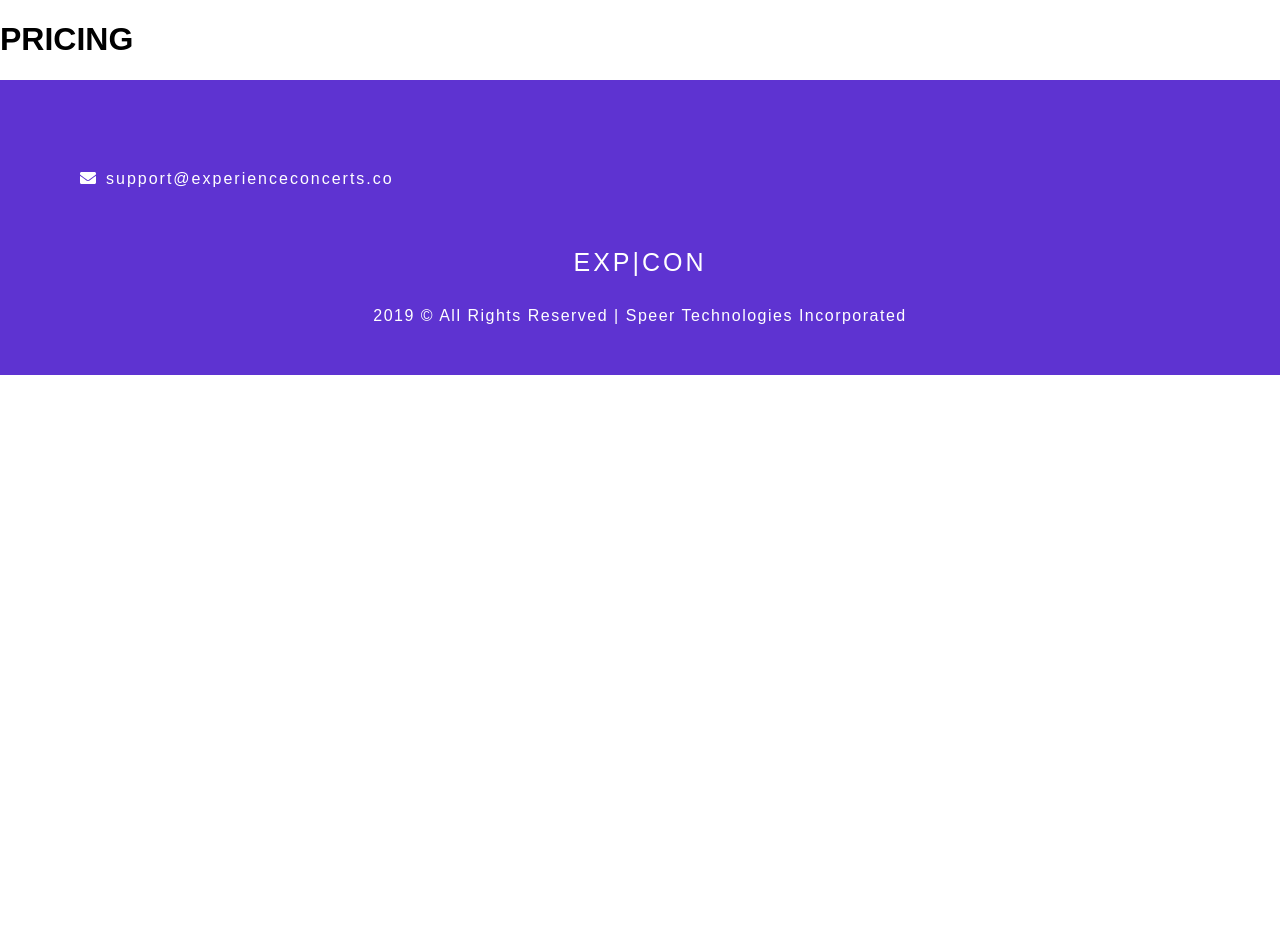
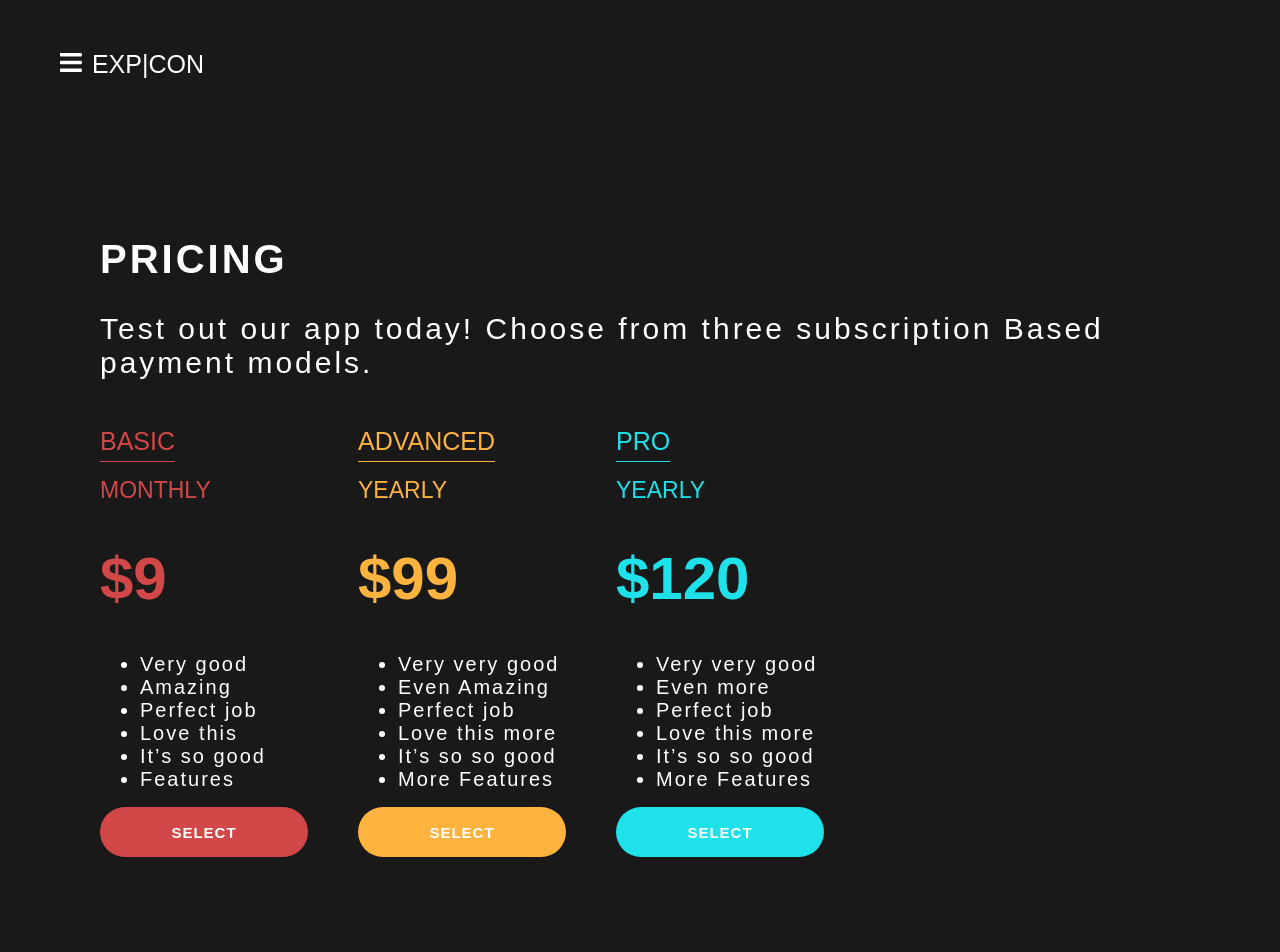
Before and after one commit to ThivRajan/Speer-Assessment, a React (Create React App) app: page /pricing in a window 1280 px wide. Shown: the top 952 px of the page. Before the commit the page ends 800 px from the top, so only its background shows below. Built offline with nearby package versions, Linux system fonts and the light colour scheme.

Commit message:
Complete pricing view & add more routing to cta buttons

```diff
--- a/src/App.js
+++ b/src/App.js
@@ -16,8 +16,7 @@ const App = () => {
 	return (
 		<>
 			<Switch>
-				<Route path="/pricing/payment">
-					<Pricing />
+				<Route path="/payment">
 					<PaymentView />
 				</Route>
 				<Route path="/pricing">
--- a/src/components/pricingView/PricingView.css
+++ b/src/components/pricingView/PricingView.css
@@ -1,4 +1,21 @@
+.pricing-container {
+	background: #191919;
+	padding: 100px;
+	padding-top: 210px;
+	color: white;
+}
+
 .pricing-title {
+	font-size: 40px;
+	letter-spacing: 3px;
+	color: white;
+}
+
+.pricing-subtitle {
 	font-size: 30px;
-	color: black;
+	letter-spacing: 3px;
 }
+
+.sub-container {
+	display: flex;
+}
--- a/src/components/pricingView/PricingView.js
+++ b/src/components/pricingView/PricingView.js
@@ -1,7 +1,66 @@
+import './PricingView.css'
+import Menu from '../menu/Menu'
+import SubscriptionInfo from '../subscriptionInfo/SubscriptionInfo'
 
 const Pricing = () => {
+
+	const plans = [
+		{
+			type: 'BASIC',
+			model: 'MONTHLY',
+			price: '$9',
+			highlight: '#D24848',
+			features: [
+				'Very good',
+				'Amazing',
+				'Perfect job',
+				'Love this',
+				'It’s so good',
+				'Features'
+			]
+		},
+		{
+			type: 'ADVANCED',
+			model: 'YEARLY',
+			price: '$99',
+			highlight: '#FFB33F',
+			features: [
+				'Very very good',
+				'Even Amazing',
+				'Perfect job',
+				'Love this more',
+				'It’s so so good',
+				'More Features'
+			]
+		},
+		{
+			type: 'PRO',
+			model: 'YEARLY',
+			price: '$120',
+			highlight: '#1FE1E9',
+			features: [
+				'Very very good',
+				'Even more',
+				'Perfect job',
+				'Love this more',
+				'It’s so so good',
+				'More Features'
+			]
+		}
+	]
+
 	return (
-		<h1 className="pricing-title">PRICING</h1>
+		<div class="pricing-container">
+			<Menu bg={'#1FE1E9'} fgOpen={'white'} fgClosed={'white'} highlight={'black'} />
+			<h1 className="pricing-title">PRICING</h1>
+			<p className="pricing-subtitle">
+				Test out our app today! Choose from three
+				subscription Based payment models.
+			</p>
+			<div class="sub-container">
+				{plans.map(plan => <SubscriptionInfo plan={plan} />)}
+			</div>
+		</div>
 	)
 }
 
--- a/src/components/slides/Slides.js
+++ b/src/components/slides/Slides.js
@@ -1,4 +1,5 @@
 import { useState, useEffect } from 'react'
+import { Link } from 'react-router-dom'
 import styled from 'styled-components';
 
 import slide1 from '../../assets/slide-1.png';
@@ -24,7 +25,9 @@ const Slides = () => {
 				like never before and from the comfort
 				of your own home.
 			</h2>
-			<button className="cta">Try It Now</button>
+			<Link to="/pricing">
+				<button className="cta">Try It Now</button>
+			</Link>
 			<div className="slider-nav">
 				{
 					slides.map((_slide, idx) =>
--- a/src/components/soundSection/SoundSection.js
+++ b/src/components/soundSection/SoundSection.js
@@ -1,3 +1,4 @@
+import { Link } from 'react-router-dom'
 import './SoundSection.css'
 import Menu from '../menu/Menu'
 
@@ -21,7 +22,9 @@ const SoundSection = ({ setShowCursor }) => {
 			onMouseLeave={() => setShowCursor(false)}
 		>
 			<Menu bg={'#0B0B0B'} fgOpen={'white'} fgClosed={'white'} highlight={'#D34848'} />
-			<button className="demo-btn cta-btn">TRY IT NOW</button>
+			<Link to="/pricing">
+				<button className="demo-btn cta-btn">TRY IT NOW</button>
+			</Link>
 			<div className="text-container">
 				<h1 className="sound-title">SUPERIOR SOUND</h1>
 				<h2>Experience live versions of your favourite songs.</h2>
--- /dev/null
+++ b/src/components/subscriptionInfo/SubscriptionInfo.js
@@ -0,0 +1,73 @@
+import styled from 'styled-components'
+import { Link } from 'react-router-dom'
+
+const SubscriptionInfo = ({ plan }) => {
+
+	const { type, model, price, highlight, features } = plan
+
+	return (
+		<SubscriptionInfoContainer highlight={highlight}>
+			<h1 className="plan-title">{type}</h1>
+			<h1 className="plan-model">{model}</h1>
+			<h1 className="plan-price">{price}</h1>
+			<ul>
+				{features.map(feature => <li className="feature">{feature}</li>)}
+			</ul>
+			<Link to="/payment">
+				<button className="select-btn">SELECT</button>
+			</Link>
+		</SubscriptionInfoContainer >
+	)
+}
+
+const SubscriptionInfoContainer = styled.div`
+	margin-right: 50px;
+
+	.plan-title, .plan-model {
+		color: ${props => props.highlight};
+		font-weight: 200;
+	}
+
+	.plan-title {
+		border-bottom: 1px solid ${props => props.highlight};
+		width: max-content;
+		font-size: 25px;
+		padding-bottom: 5px;
+		margin-bottom: 10px;
+	}
+
+	.plan-model {
+		font-size: 23px;
+	}
+
+	.plan-price {
+		font-size: 60px;
+		color: ${props => props.highlight};
+	}
+
+	.feature {
+		font-size: 20px;
+		letter-spacing: 2px;
+	}
+
+	.select-btn {
+		width: 208px;
+		height: 50px;
+		border: none;
+		border-radius: 79px;
+		opacity: 1;
+
+		font-size: 15px;
+		font-weight: bold;
+		letter-spacing: 1px;
+		background: ${props => props.highlight};
+		color: white;
+		cursor: pointer;
+
+		:active {
+			filter: brightness(95%);
+		}
+	}
+`
+
+export default SubscriptionInfo
```
